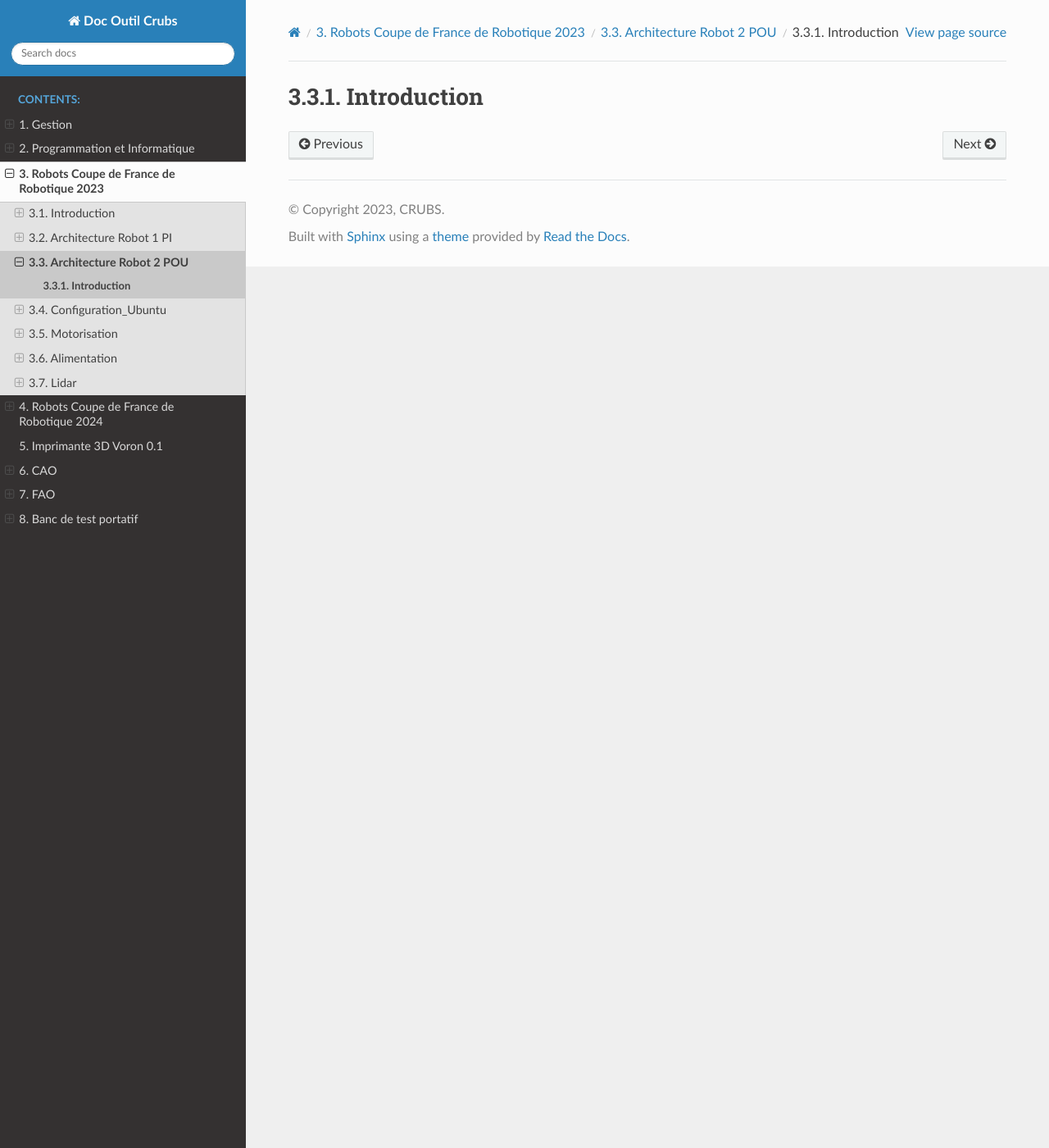
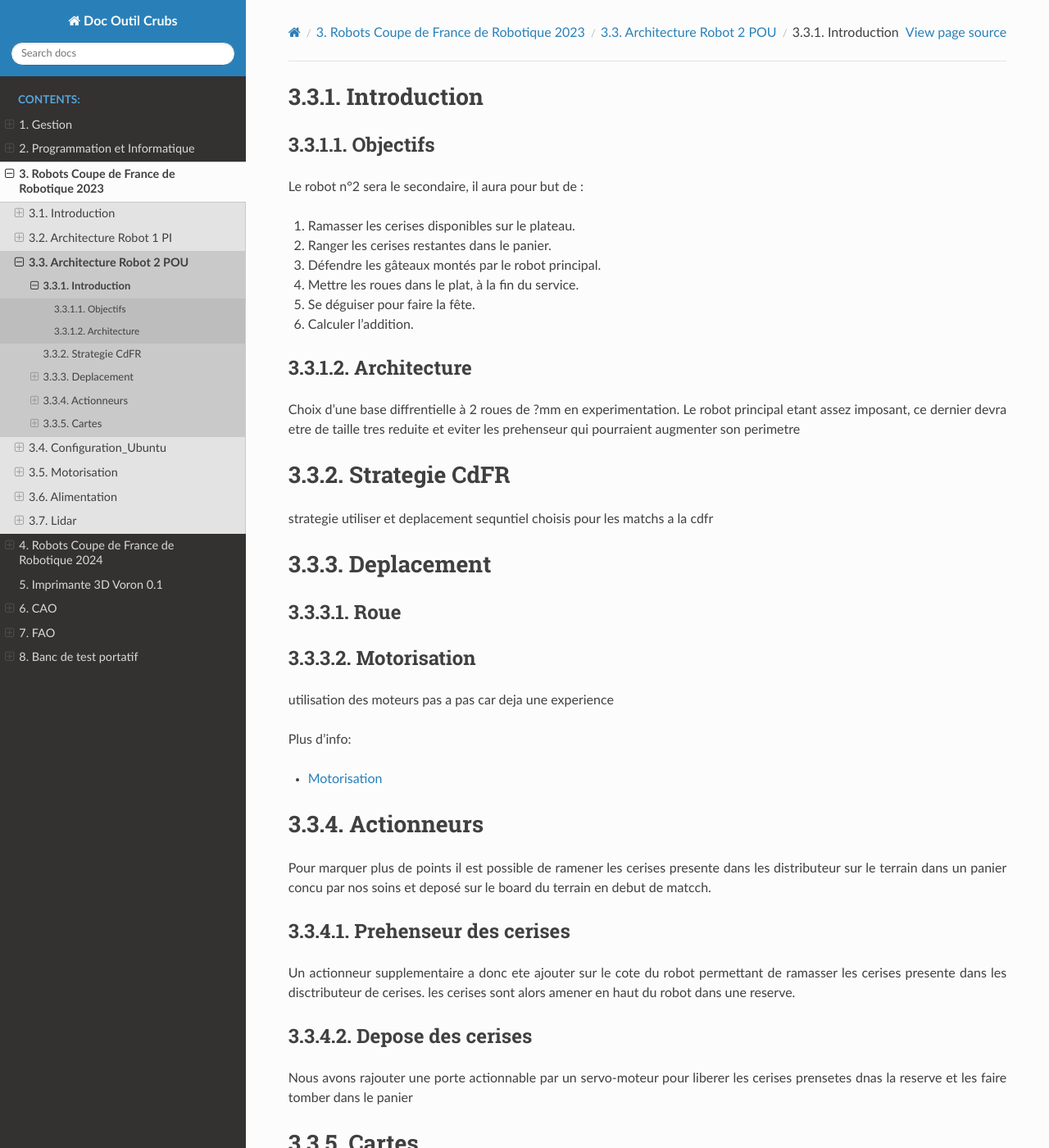
Before and after one commit to CRUBS/Documentation, a Sphinx documentation site: the page built from docs/source/Robot-2023/ArchiRobot2.rst, in a window 1280 px wide and 1400 px high. Shown: the whole window at 82% size. Built offline with Sphinx 7.4.7 and the Read the Docs theme 2.0.0, drawn with Linux system fonts in a browser that asks for light colours; some of the changed text lies outside the part shown.

Commit message:
mise a jour d'infos

```diff
--- a/docs/source/Informatique_Programmation/ROS2.rst
+++ b/docs/source/Informatique_Programmation/ROS2.rst
@@ -22,7 +22,9 @@ Si vous avez déjà une version de ros ou de ros2 installer sur votre pc nous re
 	sudo apt-get purge ros-*
 	sudo apt-get autoremove
 
-Attention il est possible que cette démarche d'installation ne fonctionne plus, à ce moment veuillez vous referez à la documentation de ros2 et mettez à jour cette documentation : https://docs.ros.org/en/humble/Installation/Alternatives/Ubuntu-Development-Setup.html
+.. note::
+
+	Attention il est possible que cette démarche d'installation ne fonctionne plus, à ce moment veuillez vous referez à la documentation de ros2 et mettez à jour cette documentation : https://docs.ros.org/en/humble/Installation/Alternatives/Ubuntu-Development-Setup.html
 
 Commençons par mettre à jour la Pi.
 
--- a/docs/source/Robot-2023/ArchiRobot1.rst
+++ b/docs/source/Robot-2023/ArchiRobot1.rst
@@ -60,7 +60,7 @@ Cet année 3 elevateur ont ete monter sur le premier robot pour soulever les pil
    :scale: 60 %
    :align: center
 
-Apres une année avec ce systeme ce dernier necessite quelque modifications mais le principe est concluant et sera reutiliser sur les futurs robot
+Apres une année avec ce systeme ce dernier necessite quelque modifications mais le principe est concluant et peut etre reutiliser sur les futurs robot
 
 Prehenseur des piles
 ********************
--- a/docs/source/Robot-2023/ArchiRobot2.rst
+++ b/docs/source/Robot-2023/ArchiRobot2.rst
@@ -1,2 +1,73 @@
 Introduction
 ============
+
+Objectifs
+*********
+Le robot n°2 sera le secondaire, il aura pour but de :
+
+#. Ramasser les cerises disponibles sur le plateau.
+#. Ranger les cerises restantes dans le panier.
+#. Défendre les gâteaux montés par le robot principal.
+#. Mettre les roues dans le plat, à la fin du service.
+#. Se déguiser pour faire la fête.
+#. Calculer l’addition.
+
+Architecture
+************
+
+Choix d'une base diffrentielle à 2 roues de ?mm en experimentation. Le robot principal etant assez imposant, ce dernier devra etre de taille tres reduite et eviter les prehenseur qui pourraient augmenter son perimetre
+
+
+Strategie CdFR
+==============
+
+strategie utiliser et deplacement sequntiel choisis pour les matchs a la cdfr
+
+Deplacement
+===========
+
+Roue
+****
+
+
+Motorisation
+************
+
+utilisation des moteurs pas a pas car deja une experience
+
+Plus d'info:
+
+- :doc:`/Robot-2023/Tree-Motorisation`
+
+Actionneurs
+===========
+
+Pour marquer plus de points il est possible de ramener les cerises presente dans les distributeur sur le terrain dans un panier concu par nos soins et deposé sur le board du terrain en debut de matcch.
+
+
+Prehenseur des cerises
+**********************
+
+Un actionneur supplementaire a donc ete ajouter sur le cote du robot permettant de ramasser les cerises presente dans les disctributeur de cerises. les cerises sont alors amener en haut du robot dans une reserve.
+
+
+Depose des cerises
+******************
+
+Nous avons rajouter une porte actionnable par un servo-moteur pour liberer les cerises prensetes dnas la reserve et les faire tomber dans le panier
+
+
+
+
+Cartes
+======
+
+Raspberry pi 4
+**************
+
+Fait tourner ros2 pour faire fonctionner le robot, communique avec les autres cartes
+
+Arduino Mega et ramps1.6
+************************
+
+Une arduino mega equipper d'un shield ramps 1.6 est utiliser uniquement pour le controle des moteurs, cette dernier recoit ces ordres par liaison serie de la pi4. elle controle aussi le relais du moteur de la remonté des cerises et le servomoteur deposant les cerises dans le panier
--- a/docs/source/Robot-2024/Alimentation.rst
+++ b/docs/source/Robot-2024/Alimentation.rst
@@ -1,11 +1,9 @@
 Introduction
 ============
 
-La carte d'alimentation realiser jusque la est certe fonctionelle mais est tres encombrante. il est maintenant necessaire de passer a l'etape au dessus et de realiser une carte d'alimentation professionelle. nous allons reduire la carte de la carte en utiliser des cms et en regroupant les composant. il serait bon que cette carte ne soit pas a refaire chaque année et qu'elle soit suffisement polyvalente pour repondre a tous les besoins pouvant se presenter
+La carte d'alimentation realiser jusque la est certe fonctionelle mais est tres encombrante. il est maintenant necessaire de passer a l'etape au dessus et de realiser une carte d'alimentation plus professionelle. nous allons reduire la carte de la carte en utiliser des cms et en regroupant les composant. il serait bon que cette carte ne soit pas a refaire chaque année et qu'elle soit suffisement polyvalente pour repondre a tous les besoins pouvant se presenter
 
 la realisation de cette nouvelle carte fait l'objet d'un projet lors de l'année 2023-2024
-
-
 
 Source d'alimentation
 =====================
```
Also changed, not shown: other parts of docs/source/Robot-2024/Alimentation.rst (+1 -1 lines).
